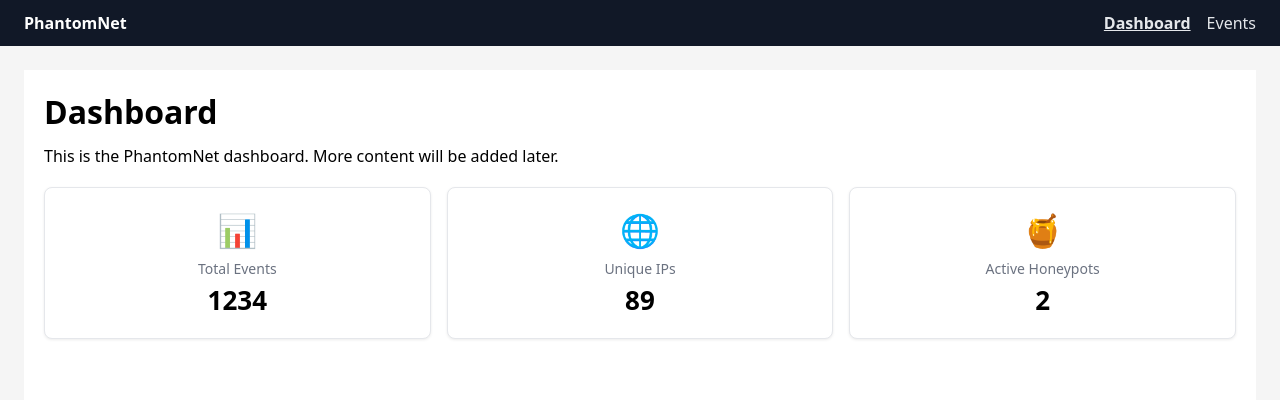
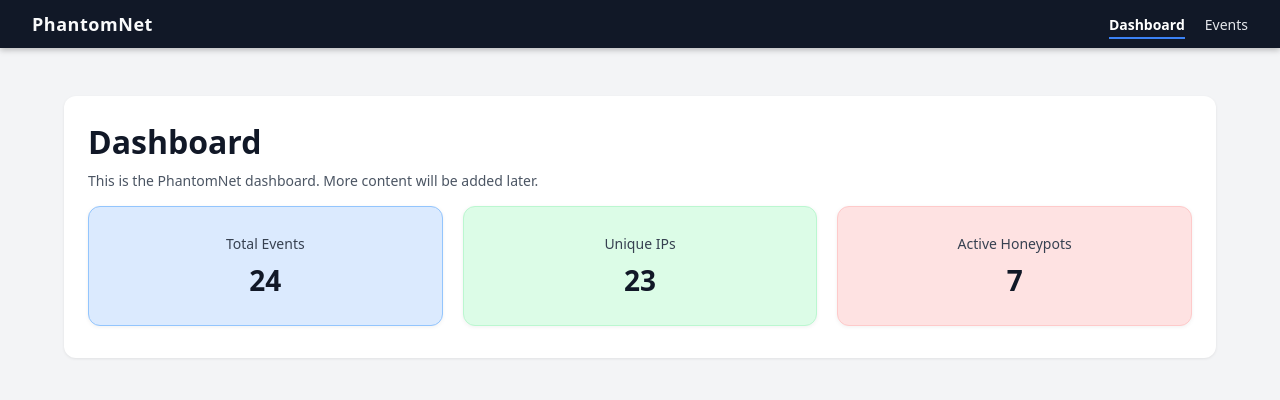
Before and after one commit to sriram21-09/PhantomNet, a React (Vite) app in the folder phantomnet-dashboard/: page /dashboard in a window 1280 px wide. Shown: the top 400 px of the page. Built offline with nearby package versions, Linux system fonts and the light colour scheme.

Commit message:
Day 3 & Day 4 frontend: Events table, mockEvents.json, metrics, styling improvements

```diff
--- a/phantomnet-dashboard/src/App.css
+++ b/phantomnet-dashboard/src/App.css
@@ -1,149 +1,219 @@
+/* -----------------------
+   Global App Layout
+------------------------ */
+
 .app {
-  font-family: system-ui, -apple-system, BlinkMacSystemFont, "Segoe UI", sans-serif;
+  font-family: system-ui, -apple-system, "Segoe UI", sans-serif;
   min-height: 100vh;
-  background-color: #f5f5f5;
+  background-color: #f3f4f6; /* light grey background */
+  color: #111827;
 }
 
-/* Navbar styling */
+/* Wrapper for routed pages */
+.main-content {
+  max-width: 1200px;
+  margin: 0 auto;
+  padding: 24px 24px 40px;
+}
+
+/* -----------------------
+   Navbar
+------------------------ */
+
 .navbar {
   display: flex;
   justify-content: space-between;
   align-items: center;
-  padding: 12px 24px;
-  background-color: #111827;
-  color: #ffffff;
+  padding: 12px 32px;
+  background-color: #111827; /* dark navy */
+  color: #f9fafb;
+  position: sticky;
+  top: 0;
+  z-index: 50;
+  box-shadow: 0 2px 6px rgba(0, 0, 0, 0.25);
 }
 
 .navbar-logo {
-  font-weight: 600;
+  font-weight: 700;
+  font-size: 18px;
+  letter-spacing: 0.03em;
 }
 
 .navbar-links a {
-  margin-left: 16px;
+  margin-left: 20px;
   text-decoration: none;
+  font-size: 14px;
   color: #e5e7eb;
+  padding-bottom: 3px;
+  border-bottom: 2px solid transparent;
+  transition: color 0.15s ease, border-color 0.15s ease;
+}
+
+.navbar-links a:hover {
+  color: #ffffff;
+  border-color: #60a5fa;
 }
 
 .navbar-links a.active {
   font-weight: 600;
-  text-decoration: underline;
+  color: #ffffff;
+  border-color: #3b82f6;
 }
 
-/* Main content area */
-.main-content {
-  padding: 24px;
+/* -----------------------
+   Page Headers
+------------------------ */
+
+.dashboard,
+.events {
+  background-color: #ffffff;
+  border-radius: 12px;
+  padding: 24px 24px 32px;
+  box-shadow: 0 1px 3px rgba(0, 0, 0, 0.08);
+  margin-top: 24px;
 }
 
-/* Page heading spacing */
 .dashboard h1,
 .events h1 {
-  margin-bottom: 12px;
-}
-.dashboard {
-  color: #000000; /* black text */
+  margin-bottom: 8px;
+  font-size: 32px;
+  font-weight: 700;
 }
 
-.events {
-  color: #000000; /* black text */
-}
-.dashboard, .events {
-  padding: 20px;
-  color: #000;
-}
-.dashboard, .events {
-  padding: 20px;
-  background-color: #ffffff;
-  color: #000;
-  min-height: 100vh;
-}
-.dashboard, .events {
-  color: #000;
-}
-/* ---- Metric card basic styling (border, padding, centered text) ---- */
-
-.metric-card {
-  background-color: #ffffff;
-  border-radius: 8px;
-  border: 1px solid #e5e7eb; /* light grey border */
-  padding: 20px;              /* padding */
-  text-align: center;         /* center text */
-  box-shadow: 0 1px 3px rgba(0, 0, 0, 0.08);
+.dashboard p,
+.events p {
+  margin-bottom: 16px;
+  color: #4b5563;
+  font-size: 14px;
 }
 
-.metric-icon {
-  font-size: 32px;
-  margin-bottom: 8px;
+/* -----------------------
+   Metric Cards (Dashboard)
+------------------------ */
+
+.metrics-grid {
+  display: grid;
+  grid-template-columns: repeat(3, minmax(0, 1fr));
+  gap: 20px;
+  margin-top: 16px;
 }
 
+/* Base card style */
+.metric-card {
+  border-radius: 12px;
+  padding: 20px;
+  text-align: center;
+  border: 1px solid #e5e7eb;
+  box-shadow: 0 1px 4px rgba(0, 0, 0, 0.06);
+  min-height: 120px;
+  display: flex;
+  flex-direction: column;
+  justify-content: center;
+  transition: transform 0.12s ease, box-shadow 0.12s ease;
+}
+
+/* For your JSX with metric-title / metric-value */
 .metric-title {
   font-size: 14px;
-  color: #6b7280;
+  font-weight: 500;
+  color: #374151;
 }
 
 .metric-value {
-  font-size: 26px;
-  font-weight: 600;
-  margin-top: 4px;
+  margin-top: 8px;
+  font-size: 28px;
+  font-weight: 700;
 }
-/* ---- Metrics grid layout ---- */
 
-.metrics-grid {
-  display: grid; /* using CSS Grid */
-  grid-template-columns: repeat(auto-fit, minmax(220px, 1fr));
-  gap: 16px;
-  margin-top: 20px;
+/* Hover effect */
+.metric-card:hover {
+  transform: translateY(-2px);
+  box-shadow: 0 4px 12px rgba(0, 0, 0, 0.12);
 }
-.dashboard,
-.events {
-  padding: 20px;
-  color: #000;
+
+/* Colour per card */
+.metrics-grid .metric-card:nth-child(1) {
+  background-color: #dbeafe; /* light blue */
+  border-color: #93c5fd;
 }
-/* ------- Events page table styling (Day 3) ------- */
+
+.metrics-grid .metric-card:nth-child(2) {
+  background-color: #dcfce7; /* light green */
+  border-color: #bbf7d0;
+}
+
+.metrics-grid .metric-card:nth-child(3) {
+  background-color: #fee2e2; /* light red */
+  border-color: #fecaca;
+}
+
+/* -----------------------
+   Events Table
+------------------------ */
 
 .events-table {
   width: 100%;
   border-collapse: collapse;
   margin-top: 20px;
+  font-size: 14px;
   background-color: #ffffff;
-  font-size: 14px;
 }
 
 .events-table th,
 .events-table td {
-  border: 1px solid #e5e7eb;        /* borders */
-  padding: 8px 12px;                 /* padding */
+  border: 1px solid #e5e7eb;
+  padding: 8px 10px;
   text-align: left;
 }
 
 .events-table th {
-  background-color: #111827;         /* dark header */
+  background-color: #111827;
   color: #f9fafb;
   font-weight: 600;
 }
 
+/* Alternate row colours (base) */
 .events-table tbody tr:nth-child(even) {
-  background-color: #f9fafb;         /* alternating row colors */
+  background-color: #f9fafb;
 }
 
+/* Hover highlight */
 .events-table tbody tr:hover {
-  background-color: #e5f1ff;         /* hover highlight */
+  outline: 1px solid #3b82f6;
 }
-/* --- Color-coded rows --- */
+
+/* -----------------------
+   Row severity colours
+------------------------ */
+
 .row-danger {
   background-color: #ffe5e5 !important; /* light red */
-  color: #b30000;
+  color: #7f1d1d;
 }
 
 .row-safe {
-  background-color: #eaffea !important; /* light green */
-  color: #006600;
-}
-.events {
-  width: 100%;
-  padding: 20px;
+  background-color: #e8ffe8 !important; /* light green */
+  color: #064e3b;
 }
 
-.events-table {
-  width: 100%;
-  max-width: 100%;
+/* -----------------------
+   Responsive tweaks
+------------------------ */
+
+@media (max-width: 900px) {
+  .metrics-grid {
+    grid-template-columns: repeat(2, minmax(0, 1fr));
+  }
 }
+
+@media (max-width: 640px) {
+  .metrics-grid {
+    grid-template-columns: 1fr;
+  }
+
+  .navbar {
+    flex-direction: column;
+   align-items: flex-start;
+    gap: 8px;
+  }
+}
--- /dev/null
+++ b/phantomnet-dashboard/src/data/mockEvents.json
@@ -0,0 +1,174 @@
+[
+  {
+    "timestamp": "2025-03-01 10:23:45",
+    "source_ip": "192.168.1.110",
+    "honeypot_type": "SSH",
+    "port": 22,
+    "details": "Failed login attempt with user 'root'"
+  },
+  {
+    "timestamp": "2025-03-01 10:25:12",
+    "source_ip": "203.0.113.5",
+    "honeypot_type": "HTTP",
+    "port": 80,
+    "details": "GET /admin from unknown IP"
+  },
+  {
+    "timestamp": "2025-03-01 10:27:03",
+    "source_ip": "198.51.100.77",
+    "honeypot_type": "SSH",
+    "port": 22,
+    "details": "Multiple password guesses"
+  },
+  {
+    "timestamp": "2025-03-01 10:30:18",
+    "source_ip": "203.0.113.15",
+    "honeypot_type": "HTTP",
+    "port": 8080,
+    "details": "Suspicious user-agent string"
+  },
+  {
+    "timestamp": "2025-03-01 10:35:40",
+    "source_ip": "10.0.0.45",
+    "honeypot_type": "Database",
+    "port": 3306,
+    "details": "Connection attempt to MySQL service"
+  },
+
+  {
+    "timestamp": "2025-03-01 11:02:10",
+    "source_ip": "172.16.22.14",
+    "honeypot_type": "SSH",
+    "port": 22,
+    "details": "Brute-force attempt (5 failures)"
+  },
+  {
+    "timestamp": "2025-03-01 11:05:33",
+    "source_ip": "203.0.113.9",
+    "honeypot_type": "HTTP",
+    "port": 8000,
+    "details": "Attempted SQL injection on /login"
+  },
+  {
+    "timestamp": "2025-03-01 11:10:50",
+    "source_ip": "198.51.100.9",
+    "honeypot_type": "Database",
+    "port": 5432,
+    "details": "Unauthorized PostgreSQL connection attempt"
+  },
+  {
+    "timestamp": "2025-03-01 11:12:41",
+    "source_ip": "192.0.2.77",
+    "honeypot_type": "FTP",
+    "port": 21,
+    "details": "Anonymous FTP login attempt"
+  },
+  {
+    "timestamp": "2025-03-01 11:14:55",
+    "source_ip": "203.0.113.22",
+    "honeypot_type": "HTTP",
+    "port": 80,
+    "details": "Directory traversal attempt (/../../etc/passwd)"
+  },
+
+  {
+    "timestamp": "2025-03-01 11:20:02",
+    "source_ip": "198.51.100.45",
+    "honeypot_type": "SSH",
+    "port": 22,
+    "details": "Failed login with user 'admin'"
+  },
+  {
+    "timestamp": "2025-03-01 11:23:19",
+    "source_ip": "203.0.113.88",
+    "honeypot_type": "SMTP",
+    "port": 25,
+    "details": "Suspicious email relay attempt"
+  },
+  {
+    "timestamp": "2025-03-01 11:24:57",
+    "source_ip": "203.0.113.120",
+    "honeypot_type": "TELNET",
+    "port": 23,
+    "details": "Plain-text credential attempt"
+  },
+  {
+    "timestamp": "2025-03-01 11:26:10",
+    "source_ip": "198.51.100.12",
+    "honeypot_type": "RDP",
+    "port": 3389,
+    "details": "RDP service probe detected"
+  },
+  {
+    "timestamp": "2025-03-01 11:29:30",
+    "source_ip": "192.168.2.199",
+    "honeypot_type": "HTTP",
+    "port": 8080,
+    "details": "Access to /config endpoint"
+  },
+
+  {
+    "timestamp": "2025-03-01 11:32:10",
+    "source_ip": "203.0.113.155",
+    "honeypot_type": "SSH",
+    "port": 22,
+    "details": "Password spraying attempt"
+  },
+  {
+    "timestamp": "2025-03-01 11:35:51",
+    "source_ip": "198.51.100.88",
+    "honeypot_type": "FTP",
+    "port": 21,
+    "details": "Failed login using 'test/test'"
+  },
+  {
+    "timestamp": "2025-03-01 11:37:12",
+    "source_ip": "203.0.113.202",
+    "honeypot_type": "HTTP",
+    "port": 443,
+    "details": "Malformed HTTPS request"
+  },
+  {
+    "timestamp": "2025-03-01 11:40:45",
+    "source_ip": "10.0.4.55",
+    "honeypot_type": "Database",
+    "port": 3306,
+    "details": "Brute-force attack on MySQL"
+  },
+  {
+    "timestamp": "2025-03-01 11:42:30",
+    "source_ip": "203.0.113.178",
+    "honeypot_type": "HTTP",
+    "port": 80,
+    "details": "Attempt to access /backup.zip"
+  },
+
+  {
+    "timestamp": "2025-03-01 11:45:00",
+    "source_ip": "192.0.2.15",
+    "honeypot_type": "SSH",
+    "port": 22,
+    "details": "Unauthorized access attempt"
+  },
+  {
+    "timestamp": "2025-03-01 11:47:23",
+    "source_ip": "203.0.113.199",
+    "honeypot_type": "TELNET",
+    "port": 23,
+    "details": "Attempted default credentials"
+  },
+  {
+    "timestamp": "2025-03-01 11:49:55",
+    "source_ip": "198.51.100.200",
+    "honeypot_type": "HTTP",
+    "port": 3389,
+    "details": "RDP handshake failure"
+  },
+  {
+    "timestamp": "2025-03-01 12:12:48",
+    "source_ip": "203.0.113.199",
+    "honeypot_type": "HTTP",
+    "port": 443,
+    "details": "HTTPS connection anomaly"
+  }
+]
--- a/phantomnet-dashboard/src/pages/Dashboard.jsx
+++ b/phantomnet-dashboard/src/pages/Dashboard.jsx
@@ -1,16 +1,22 @@
-// src/pages/Dashboard.jsx
 import MetricCard from "../components/MetricCard";
+import mockEvents from "../data/mockEvents.json";
 
 function Dashboard() {
+  const totalEvents = mockEvents.length;
+  const uniqueIPs = new Set(mockEvents.map((event) => event.source_ip)).size;
+  const activeHoneypots = new Set(
+    mockEvents.map((event) => event.honeypot_type)
+  ).size;
+
   return (
     <div className="dashboard">
       <h1>Dashboard</h1>
       <p>This is the PhantomNet dashboard. More content will be added later.</p>
 
       <div className="metrics-grid">
-        <MetricCard title="Total Events" value={1234} icon="📊" />
-        <MetricCard title="Unique IPs" value={89} icon="🌐" />
-        <MetricCard title="Active Honeypots" value={2} icon="🍯" />
+        <MetricCard title="Total Events" value={totalEvents} />
+        <MetricCard title="Unique IPs" value={uniqueIPs} />
+        <MetricCard title="Active Honeypots" value={activeHoneypots} />
       </div>
     </div>
   );
```
Also changed, not shown: phantomnet-dashboard/src/pages/Events.jsx (+2 -40 lines).
